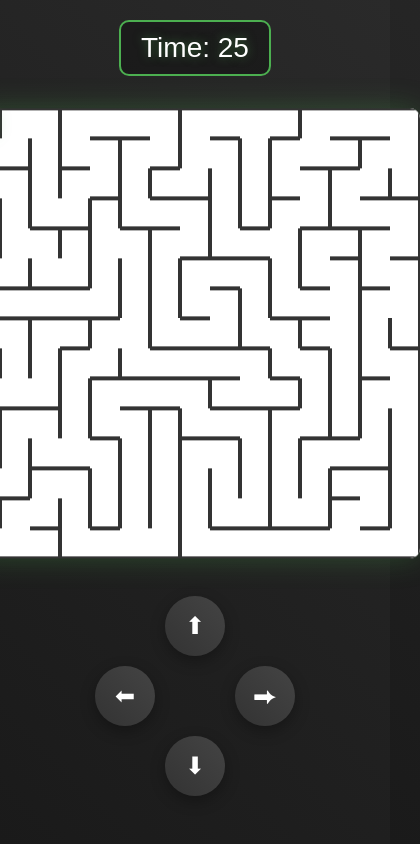
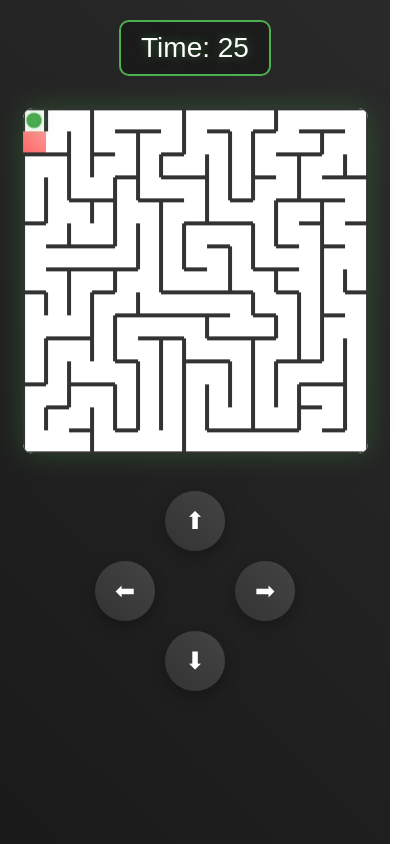
Before and after one commit to enzrossi12/Escape-the-Maze, a plain HTML site: page index.html in a window 390 px wide. Shown: the whole page, 420 px wide, since content can reach past the window. Drawn offline with Linux system fonts and the light colour scheme.

Commit message:
feat: mobile responsiveness adjustment and controls

```diff
--- a/index.html
+++ b/index.html
@@ -15,7 +15,7 @@
     <div id="controls">
         <button class="control-btn" id="up" onclick="movePlayer('up')">⬆</button>
         <button class="control-btn" id="left" onclick="movePlayer('left')">⬅</button>
-        <button class="control-btn" id="right" onclick="movePlayer('right')">⮕</button>
+        <button class="control-btn" id="right" onclick="movePlayer('right')">➡</button>
         <button class="control-btn" id="down" onclick="movePlayer('down')">⬇</button>
     </div>
     <div id="message">
--- a/script.js
+++ b/script.js
@@ -1,4 +1,3 @@
-const CELL_SIZE = 30;
 const MAZE_SIZE = 15;
 let player = { x: 0, y: 0};
 let timer;
@@ -6,6 +5,10 @@
 let maze;
 let exitPos;
 let gameActive = false;
+let CELL_SIZE = Math.floor(
+  Math.min(window.innerWidth - 40, 420) / MAZE_SIZE
+);
+
 
 function generateMaze() {
      maze = Array.from({ length: MAZE_SIZE }, () =>
@@ -104,7 +107,7 @@
         case 2:
             maze[exitY][exitX].walls.bottom = false;
             break;
-        case 1:
+        case 3:
             maze[exitY][exitX].walls.left = false;
             break;
     }
--- a/style.css
+++ b/style.css
@@ -6,7 +6,8 @@
     font-family: "Arial", sans-serif;
     min-height: 100vh;
     margin: 0;
-    overflow: hidden;
+    overflow-x: hidden;
+    overflow-y: auto;
 
 }
 
@@ -119,6 +120,7 @@
     transform: scale(1.15);
     box-shadow: 0 0 20px rgba(76, 175, 80, 0.5);
 }
+
 .control.btn.active{
     transform: scale(0.9);
 }
```
